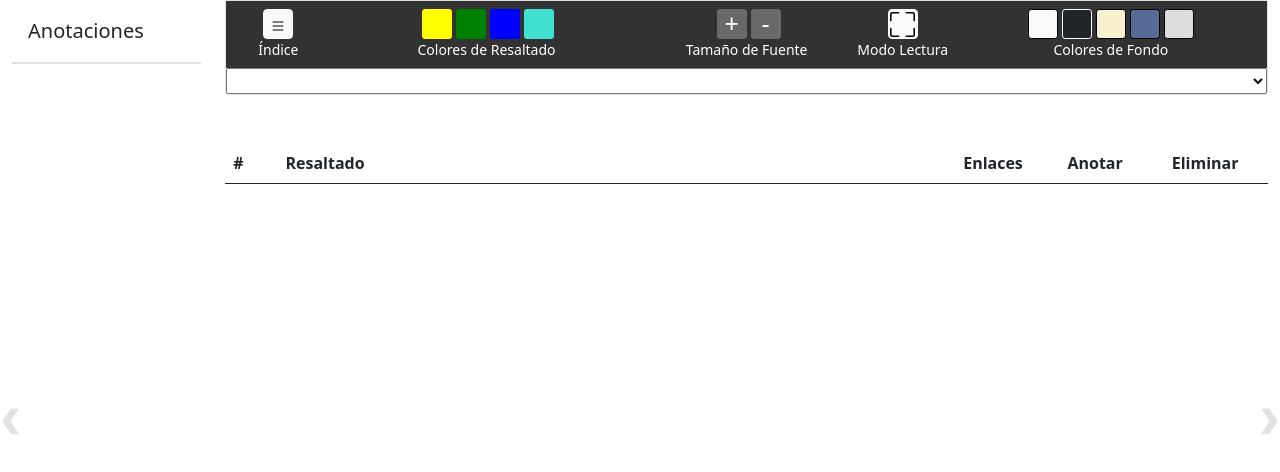
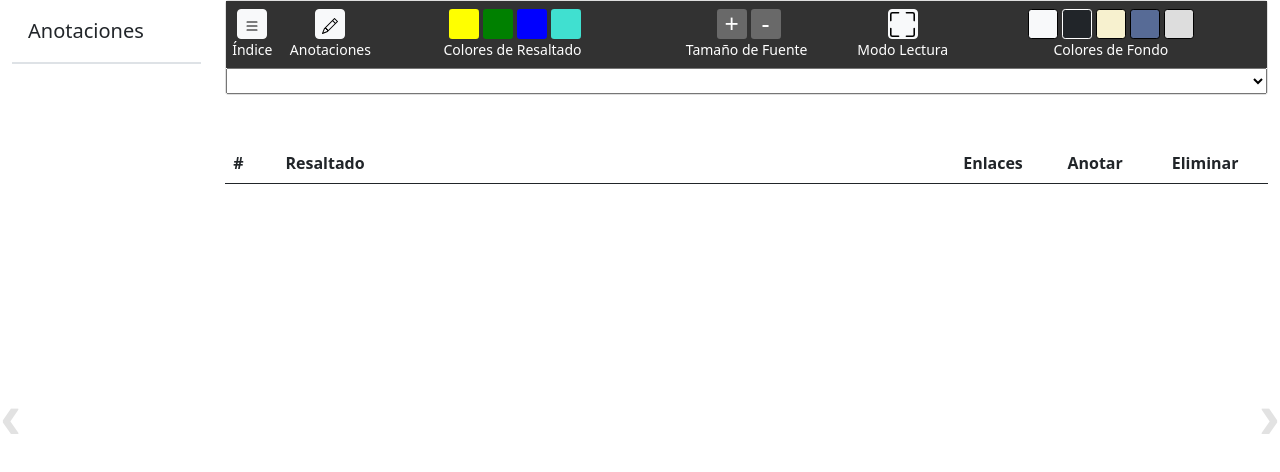
Before and after one commit to Davik2716/epubjs, a website: page public/index.html in a window 1280 px wide. Drawn offline with nearby package versions, Linux system fonts and the light colour scheme; no server answers.

Commit message:
Botón índice y anotaciones

```diff
--- a/public/index.html
+++ b/public/index.html
@@ -8,8 +8,11 @@
     <script src="js/epub.js"></script>
     <script src="js/main.js" defer></script>
     <script src="https://cdnjs.cloudflare.com/ajax/libs/jszip/3.1.5/jszip.min.js"></script>
-    <script defer src="https://use.fontawesome.com/releases/v5.0.9/js/all.js" integrity="sha384-8iPTk2s/jMVj81dnzb/iFR2sdA7u06vHJyyLlAd4snFpCl/SnyUjRrbdJsw1pGIl" crossorigin="anonymous"></script>
-    <link href="https://cdn.jsdelivr.net/npm/bootstrap@5.0.0/dist/css/bootstrap.min.css" rel="stylesheet" integrity="sha384-wEmeIV1mKuiNpC+IOBjI7aAzPcEZeedi5yW5f2yOq55WWLwNGmvvx4Um1vskeMj0" crossorigin="anonymous">
+    <script defer src="https://use.fontawesome.com/releases/v5.0.9/js/all.js"
+        integrity="sha384-8iPTk2s/jMVj81dnzb/iFR2sdA7u06vHJyyLlAd4snFpCl/SnyUjRrbdJsw1pGIl"
+        crossorigin="anonymous"></script>
+    <link href="https://cdn.jsdelivr.net/npm/bootstrap@5.0.0/dist/css/bootstrap.min.css" rel="stylesheet"
+        integrity="sha384-wEmeIV1mKuiNpC+IOBjI7aAzPcEZeedi5yW5f2yOq55WWLwNGmvvx4Um1vskeMj0" crossorigin="anonymous">
     <link rel="stylesheet" href="css/main.css">
     <link rel="stylesheet" href="css/estilos.css">
 </head>
@@ -34,7 +37,7 @@
             </nav>
         </div> -->
         <div class="row align-items-start">
-            <div class="col-2 anotaciones">
+            <div class="col-2 anotaciones" id="columna-anot">
                 <a class="d-flex align-items-center flex-shrink-0 p-3 link-dark text-decoration-none border-bottom">
                     <span class="fs-5 fw-semibold">Anotaciones</span>
                 </a>
@@ -52,11 +55,15 @@
                                 </button>
                             </div> -->
                             <!-- indice -->
-                            <div style="width: 10%; float:right">
+                            <div style="width: 5%; float:left">
                                 <div class="row" style="display: flex; justify-content: center;">
-                                    <button type="button" class="btn btn-light" id="btnIndice" style="width: 30px; height: 30px; padding: 0%;">
-                                        <svg xmlns="http://www.w3.org/2000/svg" width="16" height="16" fill="currentColor" class="bi bi-list" viewBox="0 0 16 16">
-                                            <path fill-rule="evenodd" d="M2.5 12a.5.5 0 0 1 .5-.5h10a.5.5 0 0 1 0 1H3a.5.5 0 0 1-.5-.5zm0-4a.5.5 0 0 1 .5-.5h10a.5.5 0 0 1 0 1H3a.5.5 0 0 1-.5-.5zm0-4a.5.5 0 0 1 .5-.5h10a.5.5 0 0 1 0 1H3a.5.5 0 0 1-.5-.5z"></path>
+                                    <button type="button" class="btn btn-light" id="btnIndice"
+                                        style="width: 30px; height: 30px; padding: 0%;">
+                                        <svg xmlns="http://www.w3.org/2000/svg" width="16" height="16"
+                                            fill="currentColor" class="bi bi-list" viewBox="0 0 16 16">
+                                            <path fill-rule="evenodd"
+                                                d="M2.5 12a.5.5 0 0 1 .5-.5h10a.5.5 0 0 1 0 1H3a.5.5 0 0 1-.5-.5zm0-4a.5.5 0 0 1 .5-.5h10a.5.5 0 0 1 0 1H3a.5.5 0 0 1-.5-.5zm0-4a.5.5 0 0 1 .5-.5h10a.5.5 0 0 1 0 1H3a.5.5 0 0 1-.5-.5z">
+                                            </path>
                                         </svg>
                                     </button>
                                 </div>
@@ -64,24 +71,46 @@
                                     <small>Índice</small>
                                 </div>
                             </div>
+                            <!-- anotaciones -->
+                            <div style="width: 10%; float:left">
+                                <div class="row" style="display: flex; justify-content: center;">
+                                    <button type="button" class="btn btn-light" id="btnAnotaciones"
+                                        style="width: 30px; height: 30px; padding: 0%;">
+                                        <svg xmlns="http://www.w3.org/2000/svg" width="16" height="16"
+                                            fill="currentColor" class="bi bi-pencil" viewBox="0 0 16 16">
+                                            <path
+                                                d="M12.146.146a.5.5 0 0 1 .708 0l3 3a.5.5 0 0 1 0 .708l-10 10a.5.5 0 0 1-.168.11l-5 2a.5.5 0 0 1-.65-.65l2-5a.5.5 0 0 1 .11-.168l10-10zM11.207 2.5 13.5 4.793 14.793 3.5 12.5 1.207 11.207 2.5zm1.586 3L10.5 3.207 4 9.707V10h.5a.5.5 0 0 1 .5.5v.5h.5a.5.5 0 0 1 .5.5v.5h.293l6.5-6.5zm-9.761 5.175-.106.106-1.528 3.821 3.821-1.528.106-.106A.5.5 0 0 1 5 12.5V12h-.5a.5.5 0 0 1-.5-.5V11h-.5a.5.5 0 0 1-.468-.325z" />
+                                        </svg>
+                                    </button>
+                                </div>
+                                <div class="row" style="text-align: center;">
+                                    <small>Anotaciones</small>
+                                </div>
+                            </div>
                             <!-- resaltados -->
-                            <div style="width: 30%; float:left">
+                            <div style="width: 25%; float:left">
                                 <div class="row" style="display: flex; justify-content: center;">
-                                    <button class="btn btn-sm ms-1" type="button" id="yellow" style="width: 30px; height: 30px; background-color: yellow;"></button>
-                                    <button class="btn btn-sm ms-1" type="button" id="green" style="width: 30px; height: 30px; background-color: green;"></button>
-                                    <button class="btn btn-sm ms-1" type="button" id="blue" style="width: 30px; height: 30px; background-color: blue;"></button>
-                                    <button class="btn btn-sm ms-1" type="button" id="turquoise" style="width: 30px; height: 30px; background-color: turquoise;"></button>
+                                    <button class="btn btn-sm ms-1" type="button" id="yellow"
+                                        style="width: 30px; height: 30px; background-color: yellow;"></button>
+                                    <button class="btn btn-sm ms-1" type="button" id="green"
+                                        style="width: 30px; height: 30px; background-color: green;"></button>
+                                    <button class="btn btn-sm ms-1" type="button" id="blue"
+                                        style="width: 30px; height: 30px; background-color: blue;"></button>
+                                    <button class="btn btn-sm ms-1" type="button" id="turquoise"
+                                        style="width: 30px; height: 30px; background-color: turquoise;"></button>
                                 </div>
                                 <div class="row" style="text-align: center;">
                                     <small>Colores de Resaltado</small>
                                 </div>
                             </div>
                             <!-- tamaño -->
-                            <div style="width: 20%; float:center">
+                            <div style="width: 20%; float:left">
                                 <div class="row" style="display: flex; justify-content: center;">
-                                    <button class="btn btn-sm ms-1" type="button" id="btnmas" value="+" style="justify-content: center; align-items: center; display: flex; font-size: 25px; width: 30px; height: 30px; background-color: rgb(105, 105, 105); color:white">
+                                    <button class="btn btn-sm ms-1" type="button" id="btnmas" value="+"
+                                        style="justify-content: center; align-items: center; display: flex; font-size: 25px; width: 30px; height: 30px; background-color: rgb(105, 105, 105); color:white">
                                         +</button>
-                                    <button class="btn btn-sm ms-1" type="button" id="btnmenos" value="-" style="justify-content: center; align-items: center; display: flex; font-size: 25px; width: 30px; height: 30px; background-color: rgb(105, 105, 105); color:white;">
+                                    <button class="btn btn-sm ms-1" type="button" id="btnmenos" value="-"
+                                        style="justify-content: center; align-items: center; display: flex; font-size: 25px; width: 30px; height: 30px; background-color: rgb(105, 105, 105); color:white;">
                                         -</button>
                                 </div>
                                 <div class="row" style="text-align: center;">
@@ -92,9 +121,13 @@
                             <div style="width: 10%; float:right">
                                 <div class="row" style="display: flex; justify-content: center;">
                                     <!-- Aqui va el boton fulll screen -->
-                                    <button type="button" class="btn btn-light" id="btnPanCom" style="width: 30px; height: 30px; padding: 0%;">
-                                        <svg xmlns="http://www.w3.org/2000/svg" width="25" height="25" fill="currentColor" class="bi bi-fullscreen" viewBox="0 0 16 16">
-                                            <path d="M1.5 1a.5.5 0 0 0-.5.5v4a.5.5 0 0 1-1 0v-4A1.5 1.5 0 0 1 1.5 0h4a.5.5 0 0 1 0 1h-4zM10 .5a.5.5 0 0 1 .5-.5h4A1.5 1.5 0 0 1 16 1.5v4a.5.5 0 0 1-1 0v-4a.5.5 0 0 0-.5-.5h-4a.5.5 0 0 1-.5-.5zM.5 10a.5.5 0 0 1 .5.5v4a.5.5 0 0 0 .5.5h4a.5.5 0 0 1 0 1h-4A1.5 1.5 0 0 1 0 14.5v-4a.5.5 0 0 1 .5-.5zm15 0a.5.5 0 0 1 .5.5v4a1.5 1.5 0 0 1-1.5 1.5h-4a.5.5 0 0 1 0-1h4a.5.5 0 0 0 .5-.5v-4a.5.5 0 0 1 .5-.5z"></path>
+                                    <button type="button" class="btn btn-light" id="btnPanCom"
+                                        style="width: 30px; height: 30px; padding: 0%;">
+                                        <svg xmlns="http://www.w3.org/2000/svg" width="25" height="25"
+                                            fill="currentColor" class="bi bi-fullscreen" viewBox="0 0 16 16">
+                                            <path
+                                                d="M1.5 1a.5.5 0 0 0-.5.5v4a.5.5 0 0 1-1 0v-4A1.5 1.5 0 0 1 1.5 0h4a.5.5 0 0 1 0 1h-4zM10 .5a.5.5 0 0 1 .5-.5h4A1.5 1.5 0 0 1 16 1.5v4a.5.5 0 0 1-1 0v-4a.5.5 0 0 0-.5-.5h-4a.5.5 0 0 1-.5-.5zM.5 10a.5.5 0 0 1 .5.5v4a.5.5 0 0 0 .5.5h4a.5.5 0 0 1 0 1h-4A1.5 1.5 0 0 1 0 14.5v-4a.5.5 0 0 1 .5-.5zm15 0a.5.5 0 0 1 .5.5v4a1.5 1.5 0 0 1-1.5 1.5h-4a.5.5 0 0 1 0-1h4a.5.5 0 0 0 .5-.5v-4a.5.5 0 0 1 .5-.5z">
+                                            </path>
                                         </svg>
                                     </button>
                                 </div>
@@ -105,11 +138,16 @@
                             <!-- fondos -->
                             <div style="width: 30%; float:right">
                                 <div class="row" style="display: flex; justify-content: center;">
-                                    <button class="btn btn-sm btn-light" type="button" id="btnFondoBlanco" style="width: 30px; height: 30px; border: 1px solid #000000;"></button>
-                                    <button class="btn btn-sm btn-dark ms-1" type="button" id="btnFondoNegro" style="width: 30px; height: 30px; border: 1px solid #ffffff;"></button>
-                                    <button class="btn btn-sm ms-1" type="button" id="btnFondoSepia" style="width: 30px; height: 30px; background-color: rgb(247, 241, 207); border: 1px solid #000000;"></button>
-                                    <button class="btn btn-sm ms-1" type="button" id="btnFondoAzulOscuro" style="width: 30px; height: 30px; background-color: rgb(87, 107, 150); border: 1px solid #000000;"></button>
-                                    <button class="btn btn-sm ms-1" type="button" id="btnFondoAzulClaro" style="width: 30px; height: 30px; background-color: rgb(221, 221, 221); border: 1px solid #000000;"></button>
+                                    <button class="btn btn-sm btn-light" type="button" id="btnFondoBlanco"
+                                        style="width: 30px; height: 30px; border: 1px solid #000000;"></button>
+                                    <button class="btn btn-sm btn-dark ms-1" type="button" id="btnFondoNegro"
+                                        style="width: 30px; height: 30px; border: 1px solid #ffffff;"></button>
+                                    <button class="btn btn-sm ms-1" type="button" id="btnFondoSepia"
+                                        style="width: 30px; height: 30px; background-color: rgb(247, 241, 207); border: 1px solid #000000;"></button>
+                                    <button class="btn btn-sm ms-1" type="button" id="btnFondoAzulOscuro"
+                                        style="width: 30px; height: 30px; background-color: rgb(87, 107, 150); border: 1px solid #000000;"></button>
+                                    <button class="btn btn-sm ms-1" type="button" id="btnFondoAzulClaro"
+                                        style="width: 30px; height: 30px; background-color: rgb(221, 221, 221); border: 1px solid #000000;"></button>
                                 </div>
                                 <div class="row" style="text-align: center;">
                                     <small>Colores de Fondo</small>
@@ -142,14 +180,18 @@
                     <input type="text" id="resaltador" value="yellow" hidden>
                     <input type="text" id="fondo" value="blanco" hidden>
                     <input type="text" id="tamano" value="16" hidden>
-                    <!-- <input type="text" id="rango" value="0" > -->
                 </div>
             </div>
         </div>
 
-        <script src="https://code.jquery.com/jquery-3.6.0.min.js" integrity="sha256-/xUj+3OJU5yExlq6GSYGSHk7tPXikynS7ogEvDej/m4=" crossorigin="anonymous"></script>
-        <script src="https://cdnjs.cloudflare.com/ajax/libs/popper.js/1.12.9/umd/popper.min.js" integrity="sha384-ApNbgh9B+Y1QKtv3Rn7W3mgPxhU9K/ScQsAP7hUibX39j7fakFPskvXusvfa0b4Q" crossorigin="anonymous"></script>
-        <script src="https://maxcdn.bootstrapcdn.com/bootstrap/4.0.0/js/bootstrap.min.js" integrity="sha384-JZR6Spejh4U02d8jOt6vLEHfe/JQGiRRSQQxSfFWpi1MquVdAyjUar5+76PVCmYl" crossorigin="anonymous"></script>
+        <script src="https://code.jquery.com/jquery-3.6.0.min.js"
+            integrity="sha256-/xUj+3OJU5yExlq6GSYGSHk7tPXikynS7ogEvDej/m4=" crossorigin="anonymous"></script>
+        <script src="https://cdnjs.cloudflare.com/ajax/libs/popper.js/1.12.9/umd/popper.min.js"
+            integrity="sha384-ApNbgh9B+Y1QKtv3Rn7W3mgPxhU9K/ScQsAP7hUibX39j7fakFPskvXusvfa0b4Q"
+            crossorigin="anonymous"></script>
+        <script src="https://maxcdn.bootstrapcdn.com/bootstrap/4.0.0/js/bootstrap.min.js"
+            integrity="sha384-JZR6Spejh4U02d8jOt6vLEHfe/JQGiRRSQQxSfFWpi1MquVdAyjUar5+76PVCmYl"
+            crossorigin="anonymous"></script>
     </div>
 </body>
 
--- a/public/js/main.js
+++ b/public/js/main.js
@@ -237,12 +237,14 @@ rendition.on("selected", function (cfiRange) {
             // $('#rango').val($('#rango').val()+1);
 
             remove.textContent = "eliminar" + contador;
+            // remove.setAttribute("id", "eliminar" + contador);
             remove.setAttribute("class", "btn btn-danger");
             remove.onclick = function () {
                 rendition.annotations.remove(cfiRange);
 
                 // eliminar la fila seleccionada
                 var id_sel = remove.textContent.slice(8);
+                // var id_sel = remove.getAttribute("id").slice(8);
                 $('#seleccion').val(id_sel);
 
                 //eliminar la fila del html
@@ -259,6 +261,7 @@ rendition.on("selected", function (cfiRange) {
             };
 
             anotation.textContent = "anotar" + contador;
+            // anotation.setAttribute("id", "anotar" + contador);
             anotation.setAttribute("class", "btn btn-secondary");
 
             anotation.onclick = function () {
@@ -273,6 +276,7 @@ rendition.on("selected", function (cfiRange) {
                     html: true
                 });
                 var id_sel = anotation.textContent.slice(6)
+                // var id_sel = anotation.getAttribute("id").slice(6)
                 $('#seleccion').val(id_sel);
             };
 
@@ -496,6 +500,16 @@ $(function () {
             x.style.display = "none";
         }
     });
+
+    // mostrar/ocultar anotaciones
+    $("#btnAnotaciones").click(function () {
+        var x = document.getElementById('columna-anot');
+        if (x.style.visibility === 'hidden') {
+            x.style.visibility = 'visible';
+        } else {
+            x.style.visibility = 'hidden';
+        }
+    });
 });
 
 // Corregir los estilos al cambiar de hoja o de sección
```
